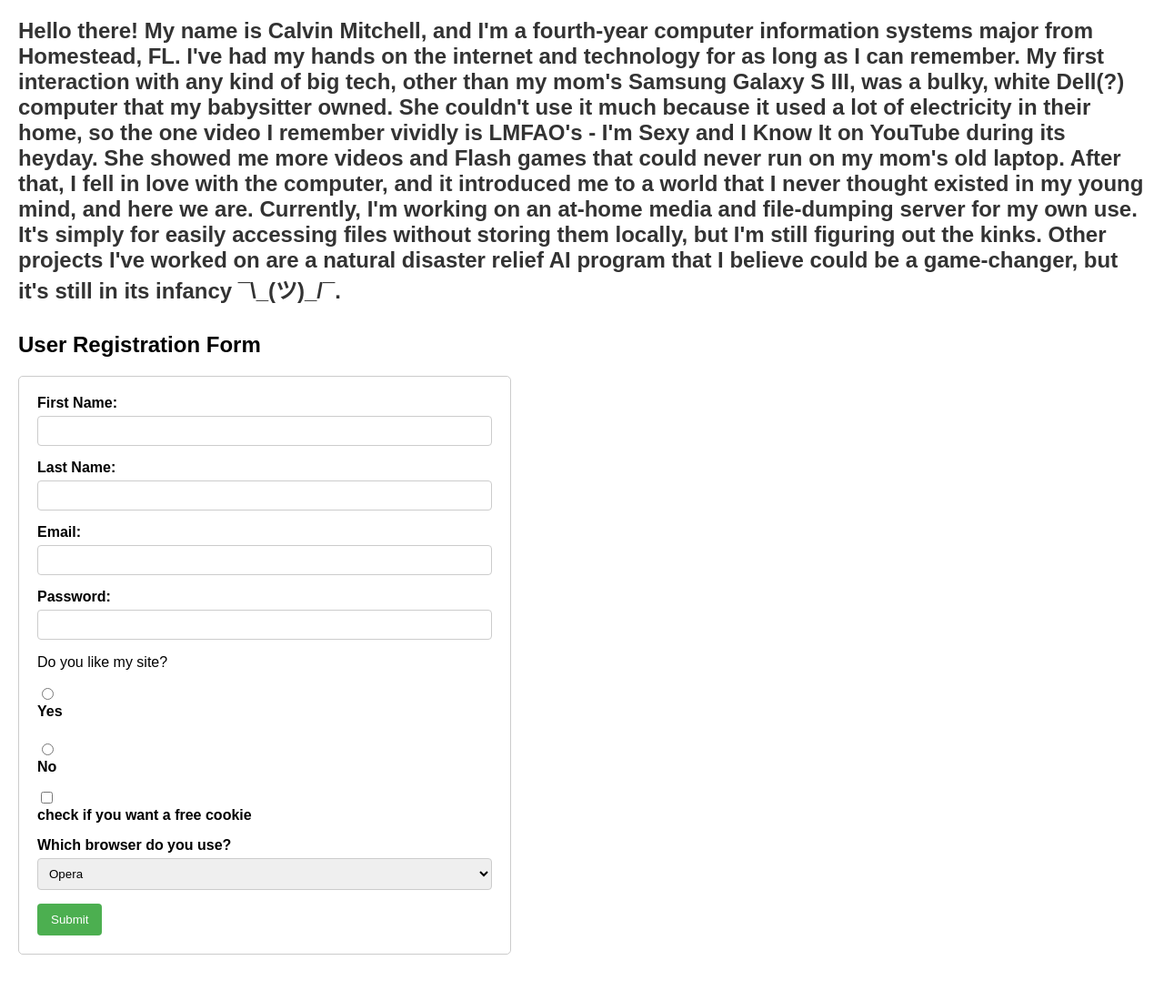
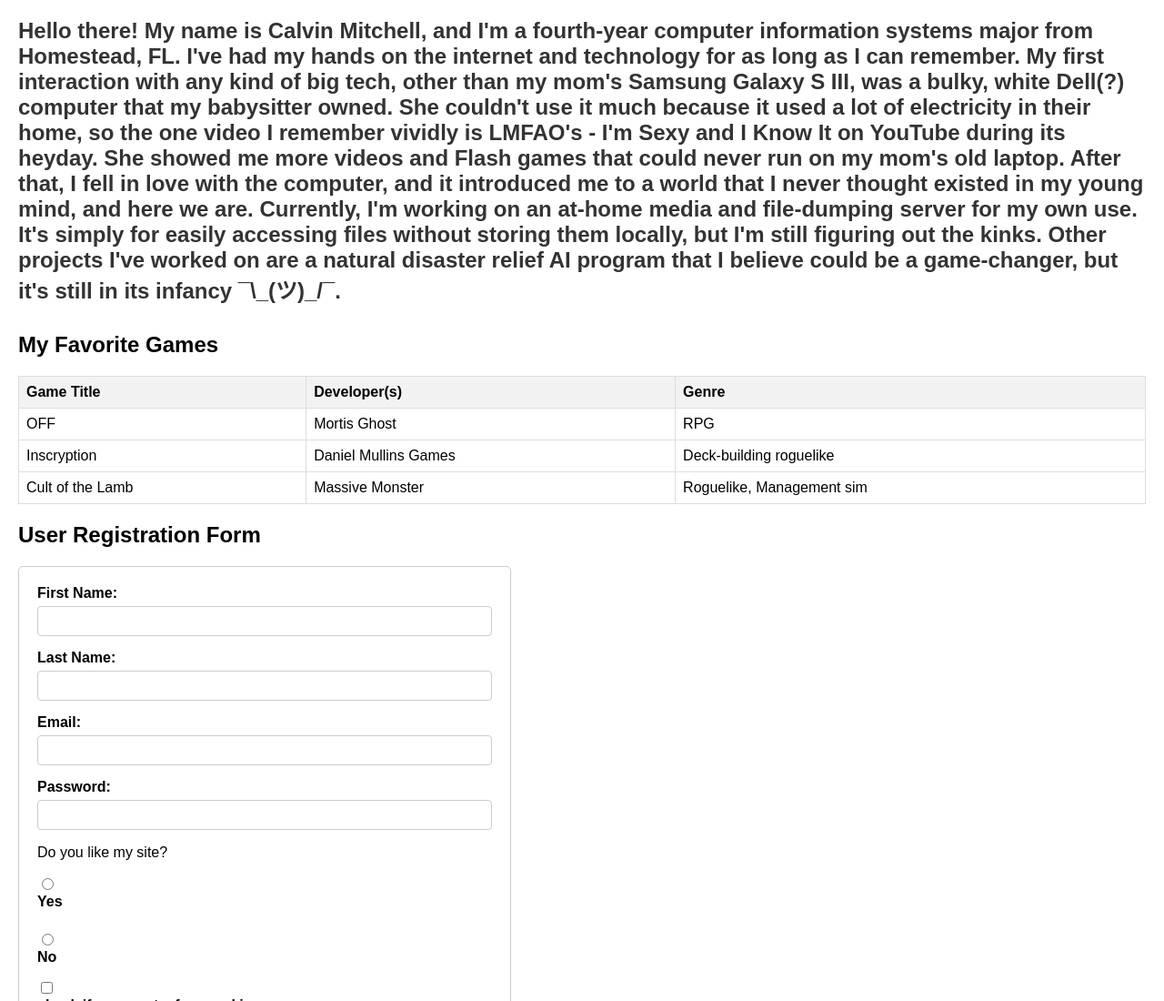
Before and after one commit to CJdaRacc/COP3060-PA0X, a plain HTML site: page index.html in a window 1280 px wide. Shown: the top 1100 px of the page at 91% size. Before the commit the page ends 1079 px from the top, so only its background shows below. Drawn offline with Linux system fonts and the light colour scheme.

Commit message:
Add table of favorite games to index.html
Introduced a new section listing favorite games with their titles, developers, and genres. This enhances the personal information presented on the page.

```diff
--- a/index.html
+++ b/index.html
@@ -80,6 +80,35 @@
     projects I've worked on are a natural disaster relief AI program that I believe could be a game-changer, but it's still in its infancy  ¯\_(ツ)_/¯.
 </h1>
 
+<h2>My Favorite Games</h2>
+<table>
+    <thead>
+    <tr>
+        <th>Game Title</th>
+        <th>Developer(s)</th>
+        <th>Genre</th>
+    </tr>
+    </thead>
+    <tbody>
+    <tr>
+        <td>OFF</td>
+        <td>Mortis Ghost</td>
+        <td>RPG</td>
+    </tr>
+    <tr>
+        <td>Inscryption</td>
+        <td>Daniel Mullins Games</td>
+        <td>Deck-building roguelike</td>
+    </tr>
+    <tr>
+        <td>Cult of the Lamb</td>
+        <td>Massive Monster</td>
+        <td>Roguelike, Management sim</td>
+    </tr>
+    </tbody>
+</table>
+
+
 <h2>User Registration Form</h2>
 <form action="#" method="post">
     <div class="form-group">
```
